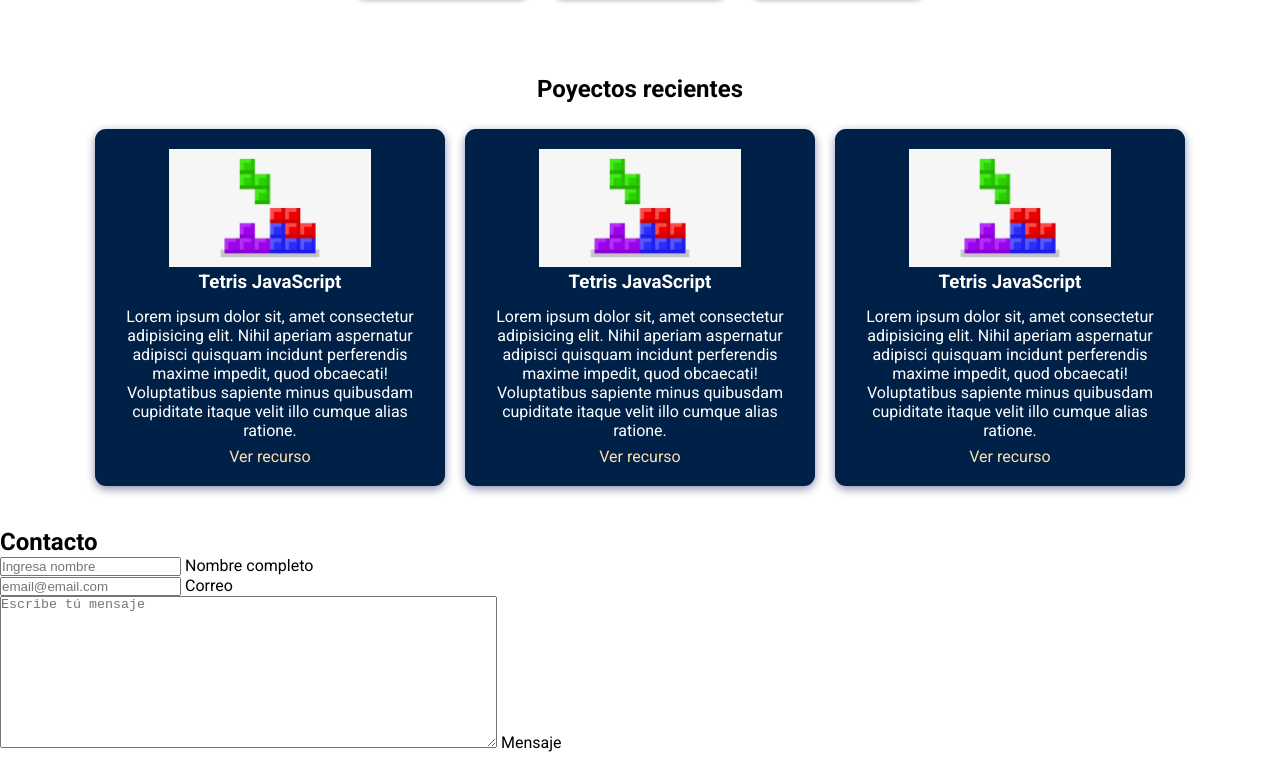
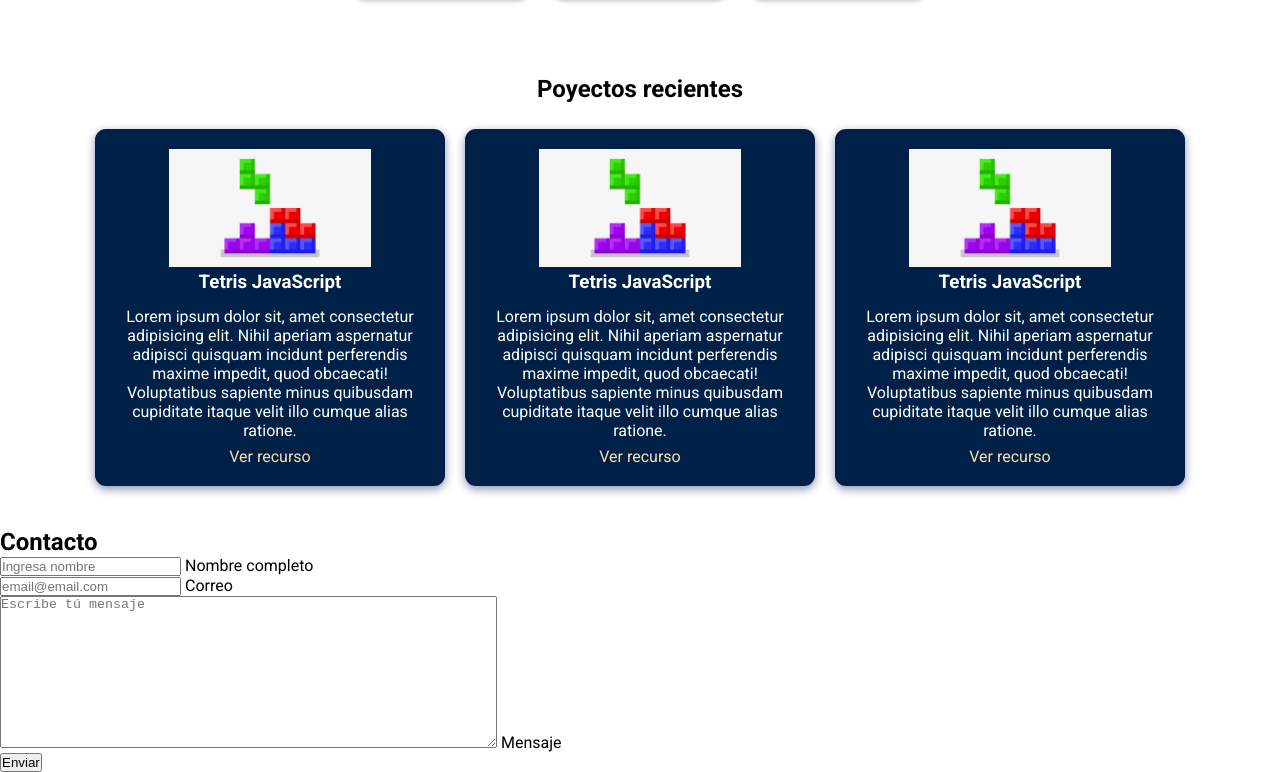
Before and after one commit to AdrianCPC/dev-portfolio, a plain HTML site: page index.html in a window 1280 px wide. Shown: the part 1113-1885 px from the top of the page. Drawn offline with nearby package versions, Linux system fonts and the light colour scheme; a web font is replaced by a local one.

Commit message:
section contact init

```diff
--- a/index.html
+++ b/index.html
@@ -136,6 +136,7 @@
                             <label for="message">Mensaje</label>
                         </div>
                     </div>
+                    <input type="submit" name="send" value="Enviar">
                 </form>
             </div>
         </section>
```
Also changed, not shown: assets/css/style.css (+7 -0 lines).
